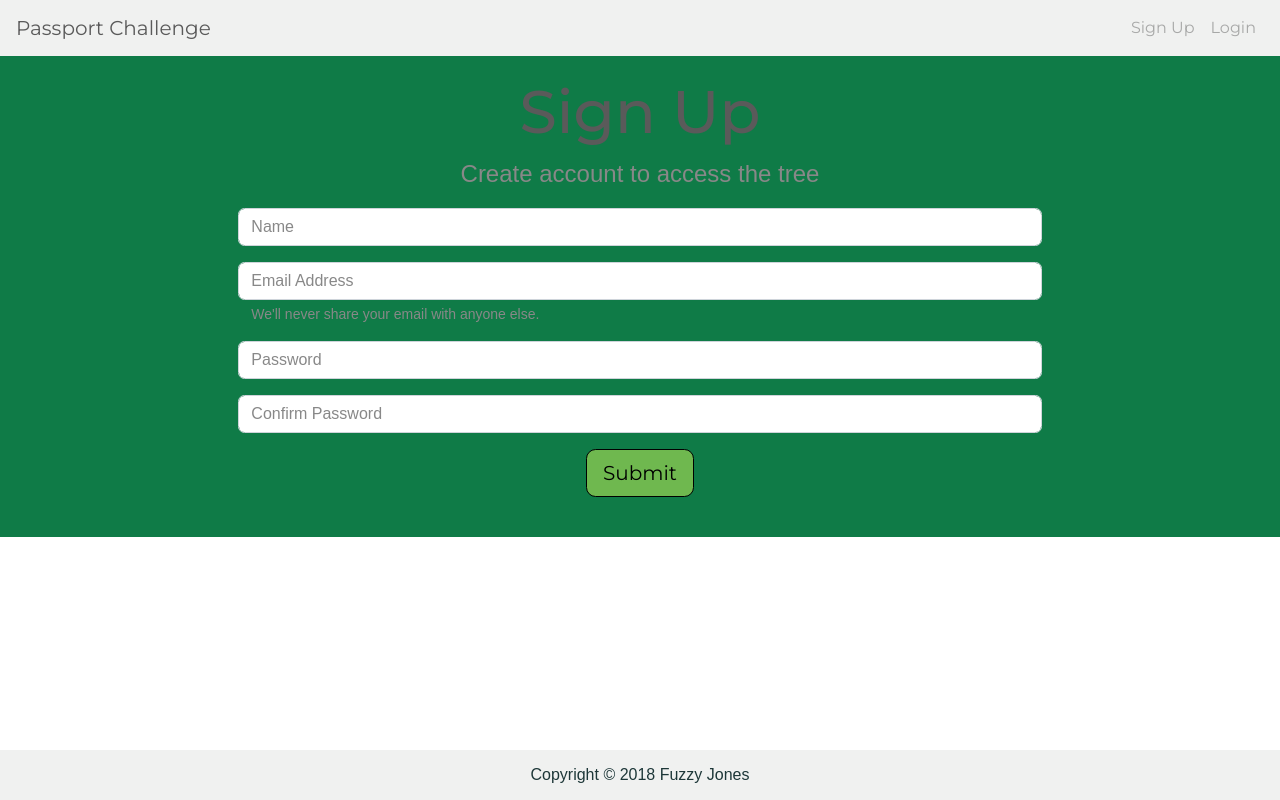
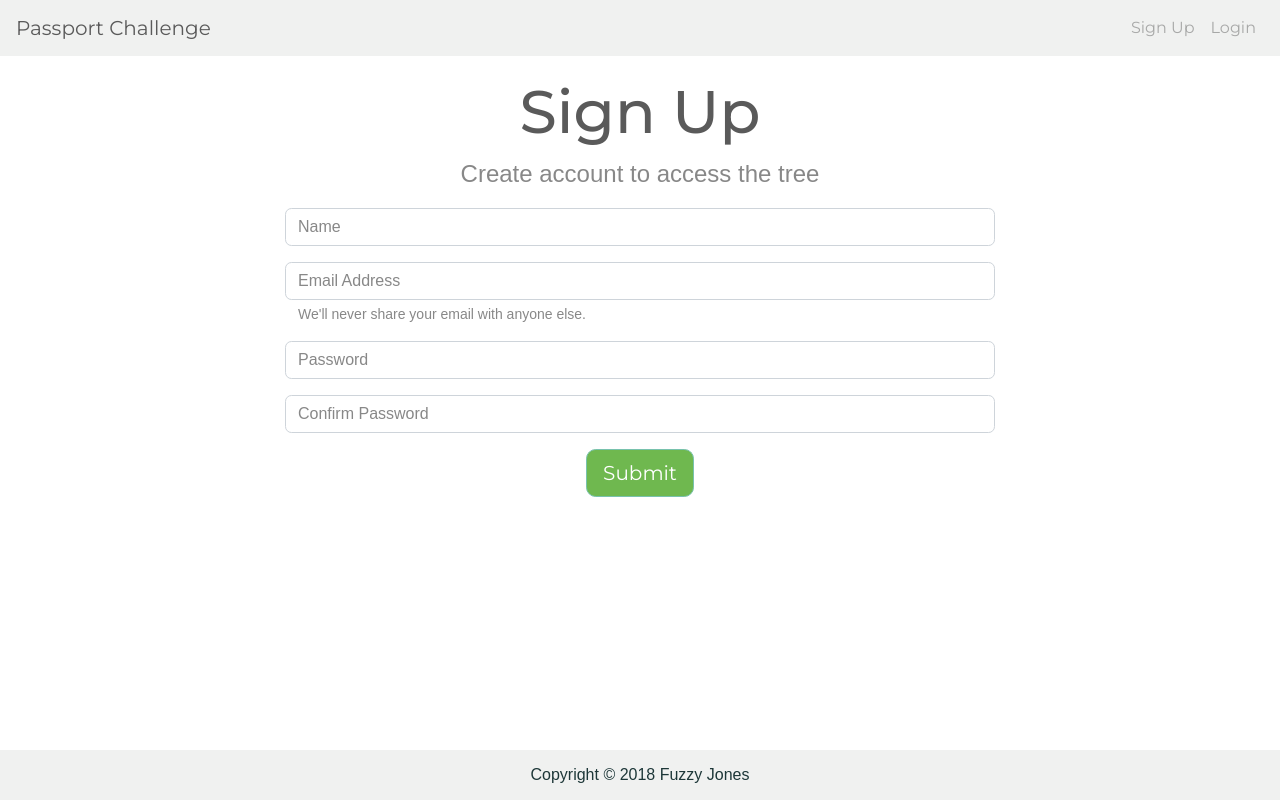
Before and after one commit to fuzzy-jones/passport-challenge, a React (Create React App) app in the folder client/: page /register in a window 1280 px wide. Built offline with nearby package versions, Linux system fonts and the light colour scheme.

Commit message:
styling conflicts

```diff
--- a/client/src/components/layout/Dashboard.js
+++ b/client/src/components/layout/Dashboard.js
@@ -5,7 +5,7 @@ import React, { Component } from 'react';
 // import { addBranch } from '../../actions/treeActions';
 
 import "./styles/Dashboard.css";
-import logo from "./styles/images/totoro.jpg";
+import logo from "./styles/images/branch.PNG";
 
 class Dashboard extends Component {
     constructor(props) {
@@ -22,12 +22,13 @@ class Dashboard extends Component {
 
         return (
             <div className="container">
-                <img className="img-responsive" src={logo} alt="tree logo"/>
+                <img className="img-responsive" src={logo} alt="branch logo" id="branch-logo"/>
                 <div className="row">
                     <div className="col-md-4 m-auto">
                         <button type="button" className="btn btn-lg btn-primary" data-toggle="modal" data-target="#exampleModalCenter">Create a new Branch</button>
                     </div>
                 </div>
+
 
                 {/* add branch modal */}
                 <div class="modal fade" id="exampleModalCenter" tabindex="-1" role="dialog" aria-labelledby="exampleModalCenterTitle" aria-hidden="true">
--- a/client/src/components/layout/Landing.js
+++ b/client/src/components/layout/Landing.js
@@ -19,7 +19,7 @@ class Landing extends Component {
   render() {
     return (
       <div className="landing">
-        <img className="img-responsive" src={logo} alt="tree logo"/>
+        <img className="img-responsive" src={logo} alt="tree logo" id="tree-logo"/>
         <h1>Passport Tree Challenge</h1>
         <p>Sign up or Log in to access and edit the tree</p>
         <Link type="button" to="/register" className="btn btn-lg btn-primary" id="signup-button">Sign Up</Link>
--- a/client/src/components/layout/styles/Dashboard.css
+++ b/client/src/components/layout/styles/Dashboard.css
@@ -1,13 +1,8 @@
 .container {
     text-align: center;
-    background-color: #0F7B47;
-    max-width: 100%;
-    margin: 0;
-    padding-bottom: 20px;
+
 }
 
-.btn {
-    background-color: #D1C0A6;
-    color: black;
-    border: 1px solid black;
+#branch-logo {
+    max-width: 500px;
 }
--- a/client/src/components/layout/styles/Landing.css
+++ b/client/src/components/layout/styles/Landing.css
@@ -28,6 +28,6 @@ p {
     font-size: 24px;
 }
 
-img {
+#tree-logo {
    max-width: 300px;
 }
```
Also changed, not shown: client/src/components/layout/styles/images/branch.PNG (added).
